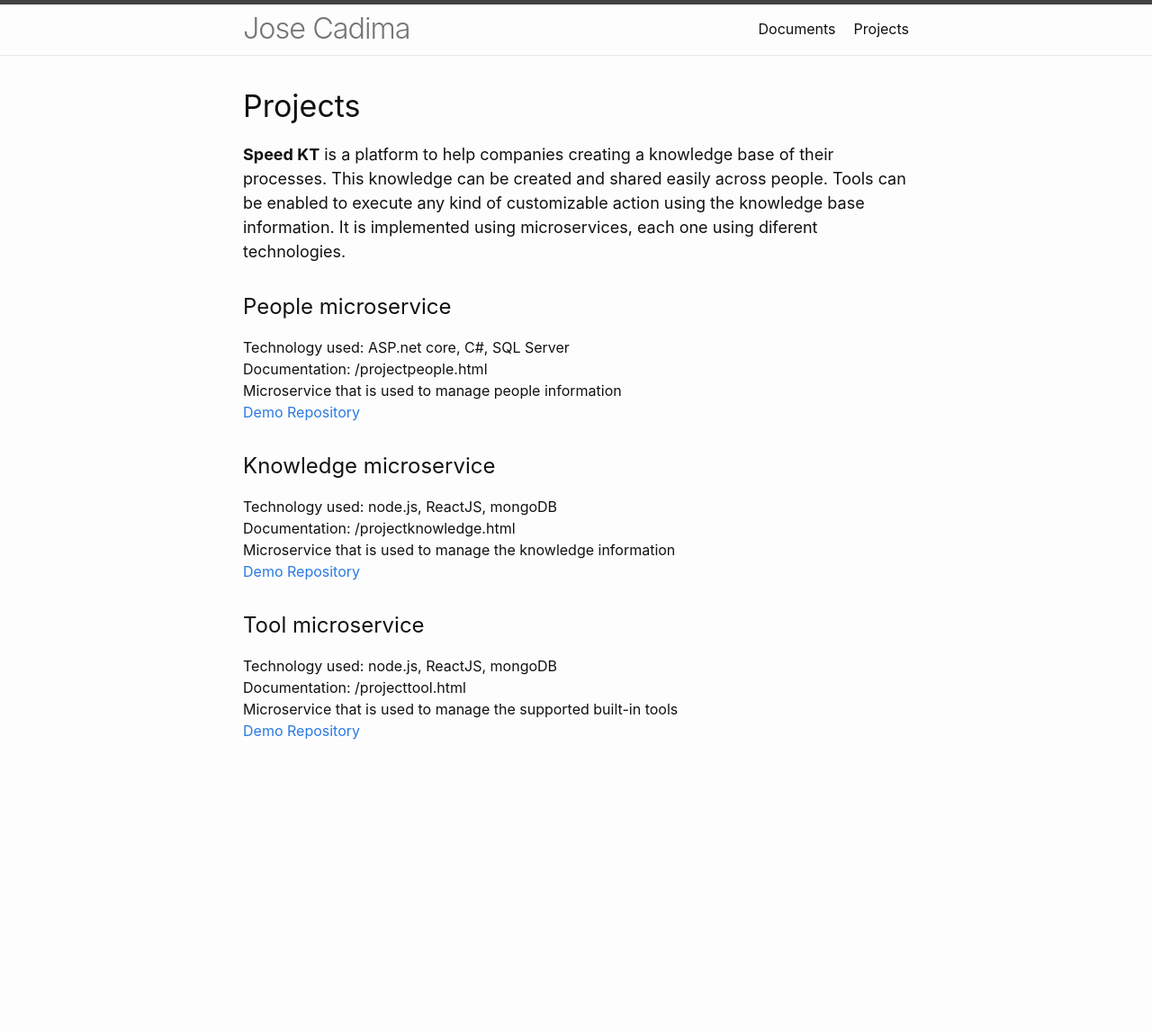
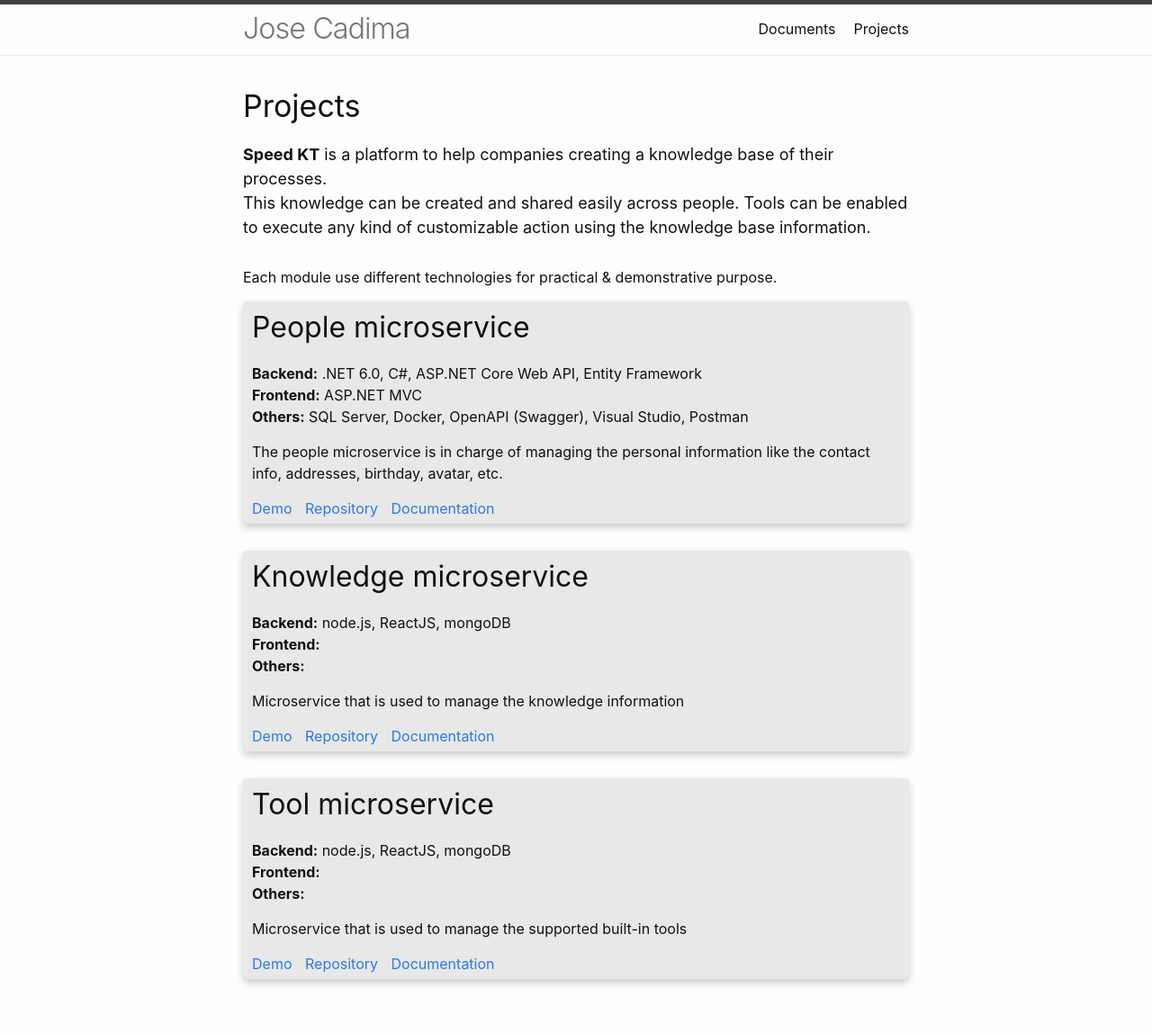
Before and after one commit to josecadima/josecadima.github.io, a Jekyll site: the page built from project.markdown, in a window 1280 px wide. Shown: the whole page at 90% size. Built offline with Jekyll 4.4.1, drawn with Linux system fonts in a browser that asks for light colours; before the commit the page ends 900 px from its top, so only the background shows below that.

Commit message:
Updated people microservice information

```diff
--- a/_data/project.yml
+++ b/_data/project.yml
@@ -1,17 +1,23 @@
 - name: People microservice
-  technology: ASP.net core, C#, SQL Server
+  be-technology: .NET 6.0, C#, ASP.NET Core Web API, Entity Framework
+  fe-technology: ASP.NET MVC
+  other-technology: SQL Server, Docker, OpenAPI (Swagger), Visual Studio, Postman
   documentation: /projectpeople.html
-  description: Microservice that is used to manage people information
+  description: The people microservice is in charge of managing the personal information like the contact info, addresses, birthday, avatar, etc.
   demo: projectpeople.gif
   repository: github repo
 - name: Knowledge microservice
-  technology: node.js, ReactJS, mongoDB
+  be-technology: node.js, ReactJS, mongoDB
+  fe-technology:
+  other-technology:
   documentation: /projectknowledge.html
   description: Microservice that is used to manage the knowledge information
   demo: projecttool.gif
   repository: github repo
 - name: Tool microservice
-  technology: node.js, ReactJS, mongoDB
+  be-technology: node.js, ReactJS, mongoDB
+  fe-technology:
+  other-technology:
   documentation: /projecttool.html
   description: Microservice that is used to manage the supported built-in tools
   demo: projecttool.gif
--- a/_layouts/project.html
+++ b/_layouts/project.html
@@ -7,11 +7,13 @@ layout: default
         <h1 class="page-title">{{ page.title | escape }}</h1>
         <h3 class="page-description">
             <b>Speed KT</b> is a platform to help companies creating a knowledge base of their processes.
-            <span>This knowledge can be created and shared easily across people.</span>
-            <span>Tools can be enabled to execute any kind of customizable action using the knowledge base information.</span>
-            <span>It is implemented using microservices, each one using diferent technologies.</span>
+            <p>This knowledge can be created and shared easily across people.
+                <span>Tools can be enabled to execute any kind of customizable action using the knowledge base information.</span>
+            </p>
         </h3>
     </header>
+
+    <p>Each module use different technologies for practical & demonstrative purpose.</p>
 
     <div class="post-content">
         {{ content }}
--- a/_sass/minima.scss
+++ b/_sass/minima.scss
@@ -46,6 +46,7 @@ $on-laptop:        800px !default;
 
 // Import partials.
 @import
+  "project",
   "minima/base",
   "minima/layout",
   "minima/syntax-highlighting"
--- a/_sass/minima/_layout.scss
+++ b/_sass/minima/_layout.scss
@@ -236,11 +236,6 @@
     }
 }
 
-.project-card {
-    display: block;
-    margin-bottom: $spacing-unit;
-}
-
 .post-list-heading {
     @include relative-font-size(1.75);
 }
--- /dev/null
+++ b/_sass/project.scss
@@ -0,0 +1,16 @@
+
+.project-card {
+    display: block;
+    background-color: $grey-color-light;
+    padding: 5px 10px;
+    border-radius: 5px;
+    margin-bottom: $spacing-unit;
+    box-shadow: 0 4px 8px 0 rgba(0,0,0,0.2);
+    transition: 0.3s;
+}
+
+.project-links {
+    a {
+        margin-right: 10px;
+    }
+}
--- a/project.markdown
+++ b/project.markdown
@@ -7,12 +7,20 @@ permalink: /project/
 <div>
     {% for item in site.data.project %}
     <div class="project-card">
-        <h1>{{ item.name }}</h1>
-        <div>Technology used: {{ item.technology }} </div>
-        <div>Documentation: {{ item.documentation }} </div>
-        <div> {{ item.description }} </div>
-        <a href="{{ item.demo }}"> Demo </a>
-        <a href="{{ item.repository }}"> Repository </a>
+        <h2>{{ item.name }}</h2>
+        <p>
+            <div><b>Backend:</b> {{ item.be-technology }} </div>
+            <div><b>Frontend:</b> {{ item.fe-technology }} </div>
+            <div><b>Others:</b> {{ item.other-technology }} </div>
+        </p>
+
+        <p> {{ item.description }} </p>
+
+        <div class="project-links">
+            <a href="{{ item.demo }}"> Demo </a>
+            <a href="{{ item.repository }}"> Repository </a>
+            <a href="{{ item.documentation }} "> Documentation</a>
+        </div>
     </div>
     {% endfor %}
 </div>
```
